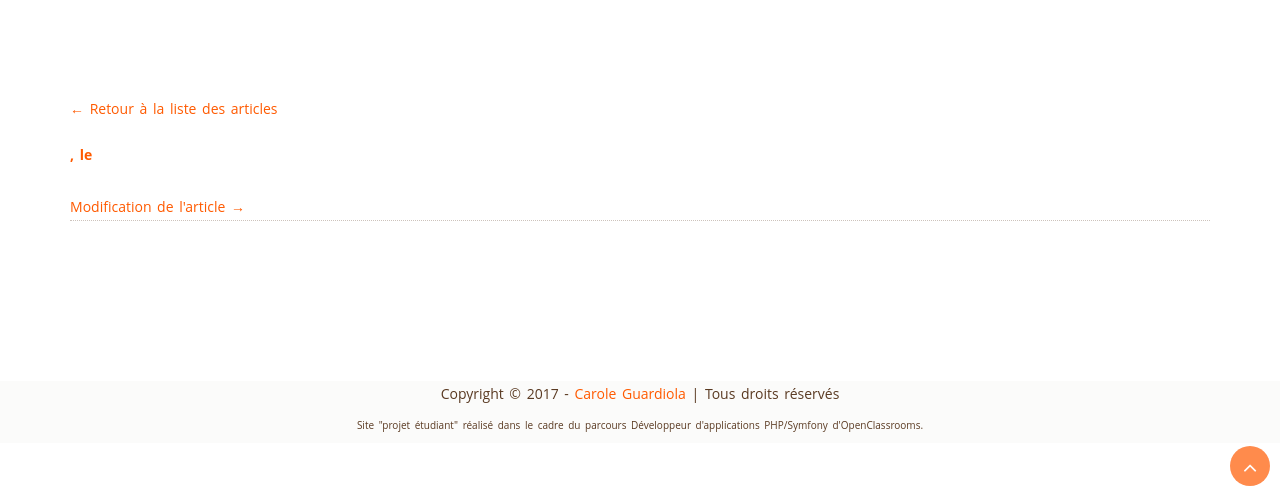
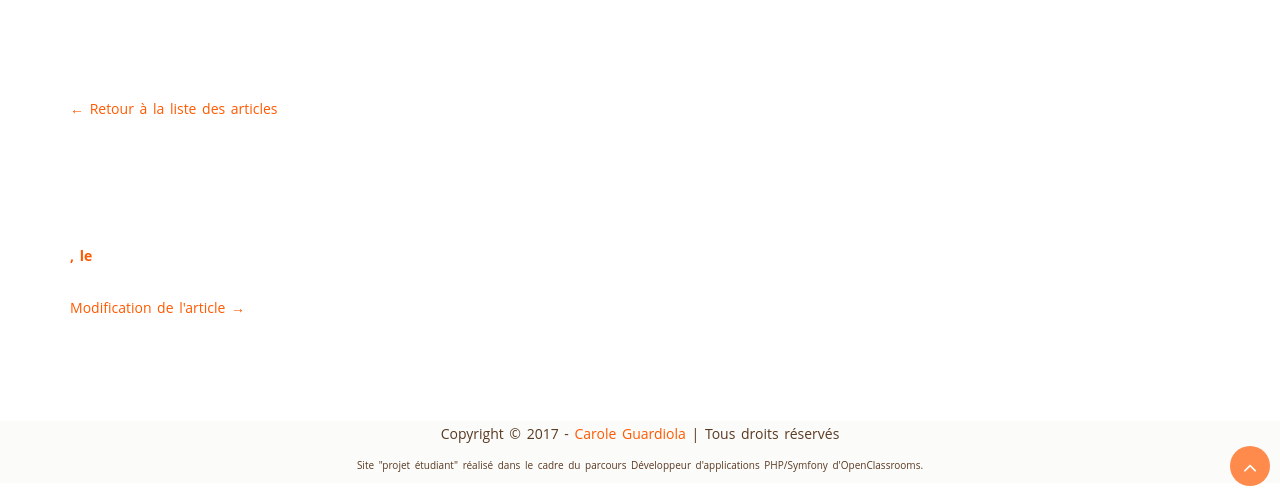
Before and after one commit to caroleguardiola/P5-OC-Blog, a PHP site: template view/frontend/PostView.php in a window 1280 px wide. Shown: the part 304-800 px from the top of the page. Run offline with PHP 8.4, Linux system fonts and the light colour scheme; the template is opened without the code that fills it, so the values that code supplies are empty.

Commit message:
PostView title modified margin.

```diff
--- a/public/css/style.css
+++ b/public/css/style.css
@@ -739,6 +739,9 @@
 .form-control:focus {
   border-color: #ff5a00 !important;
 }
+.contact-form label {
+  color: #ff5a00;
+}
 
 footer.site-footer {
   background-color: #fcfcfc;
--- a/view/frontend/PostView.php
+++ b/view/frontend/PostView.php
@@ -7,8 +7,10 @@
 		<div class="row">
 			<div class="col-md-12">
 				<a href="index.php?action=listPosts" class="more-link"><span class="meta-nav">&larr;</span> Retour à la liste des articles</a>
-				<div class="blog-post">
-					<h2 class="post-title-detail"><?= $posted->getTitle(); ?></h2>
+				<div class="section-title st-center">
+					<p><?= $posted->getTitle(); ?></p>
+				</div>
+				<div class="blog-post-unique">
 					<div class="post-meta-detail">
 						<p><strong><?= $posted->getAuthor(); ?>, le <?= $posted->getDateCreationFr(),'<br /></strong>';
 							if ($posted->getDateCreationFr() != $posted->getDateUpdateFr())
```
